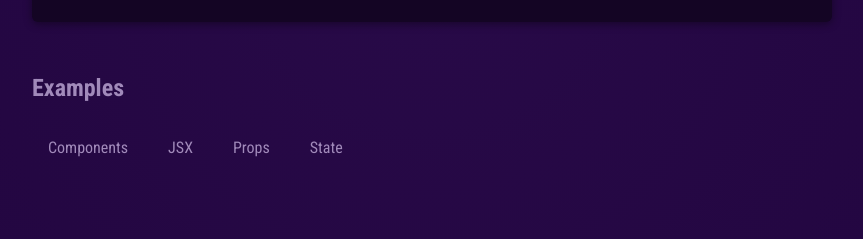
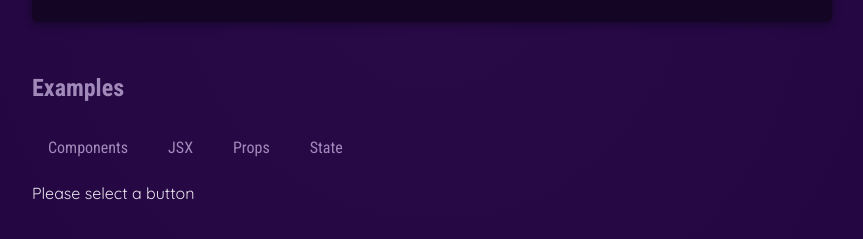
Before and after one commit to yosriAguero/FrontEnd, an Angular app in the folder Angular/startingProjectAngular/: page / in a window 1280 px wide. Shown: the part 677-916 px from the top of the page, without its empty margins (208-1071 px from the left). Built offline with nearby package versions, Linux system fonts and the light colour scheme.

Commit message:
dynamic content angular

```diff
--- a/Angular/startingProjectAngular/src/app/app.component.html
+++ b/Angular/startingProjectAngular/src/app/app.component.html
@@ -19,6 +19,7 @@
       <app-tabbutton (selected)="receiveMessage($event)" [Label]='Props'>Props</app-tabbutton>
       <app-tabbutton (selected)="receiveMessage($event)" [Label]='State'>State</app-tabbutton>
     </menu>
+    {{Selected}}
    </section>
 </main>
 </div>
--- a/Angular/startingProjectAngular/src/app/app.component.ts
+++ b/Angular/startingProjectAngular/src/app/app.component.ts
@@ -14,7 +14,7 @@ Components: string = "Components";
 JSX: string = "JSX";
 Props: string = "Props";
 State: string = "State";
-
+Selected: string = "Please select a button";
 
 
 GetConcept(arg0: number) {
@@ -23,8 +23,8 @@ return getCORE_CONCEPTS()[arg0];
 }
 
 receiveMessage(message: string) {
-  console.log('Message from ChildComponent:', message);
-  alert(message);
+  console.log(message);
+  this.Selected = message;
 }
 
 
```
